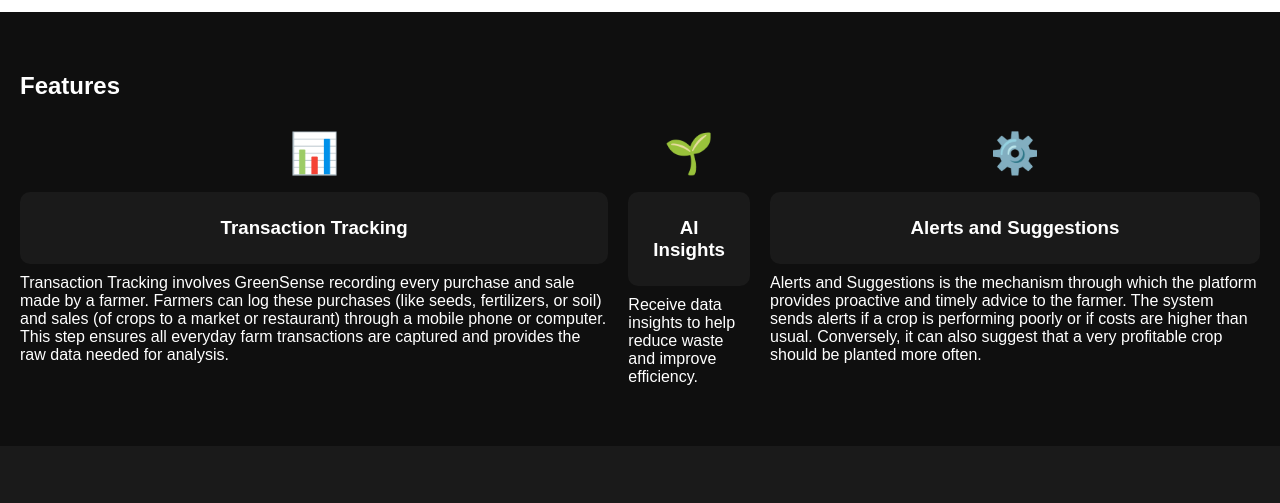
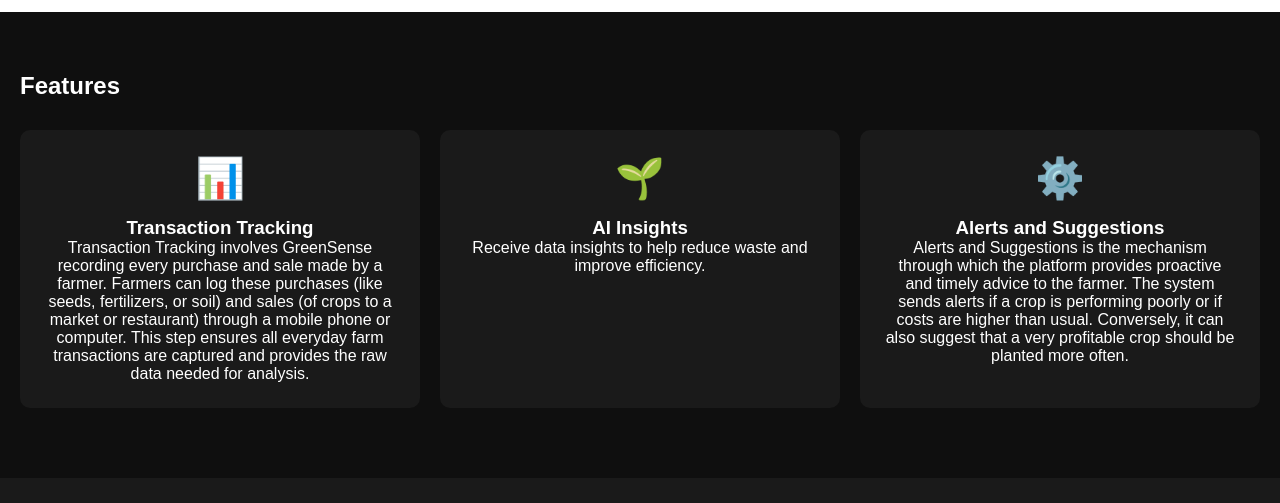
Before and after one commit to Chevyyyyy/Fa2, a plain HTML site: page index.html in a window 1280 px wide. Shown: the part 1040-1543 px from the top of the page. Drawn offline with Linux system fonts and the light colour scheme.

Commit message:
Update style.css

```diff
--- a/style.css
+++ b/style.css
@@ -150,7 +150,7 @@ body.dark .mode-btn {
     margin-top: 30px;
 }
 
-.feature-box h3 {
+.feature-box {
     background: var(--bg2);
     padding: 25px;
     border-radius: 10px;
```
